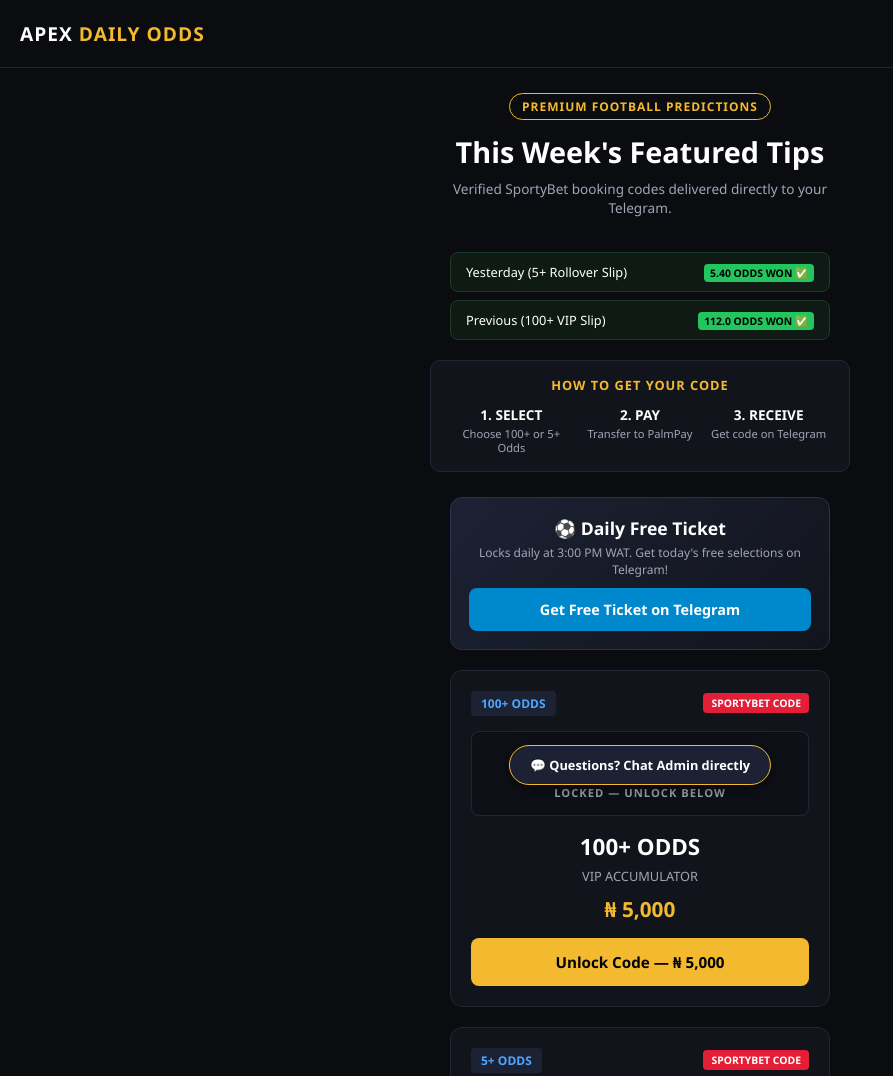
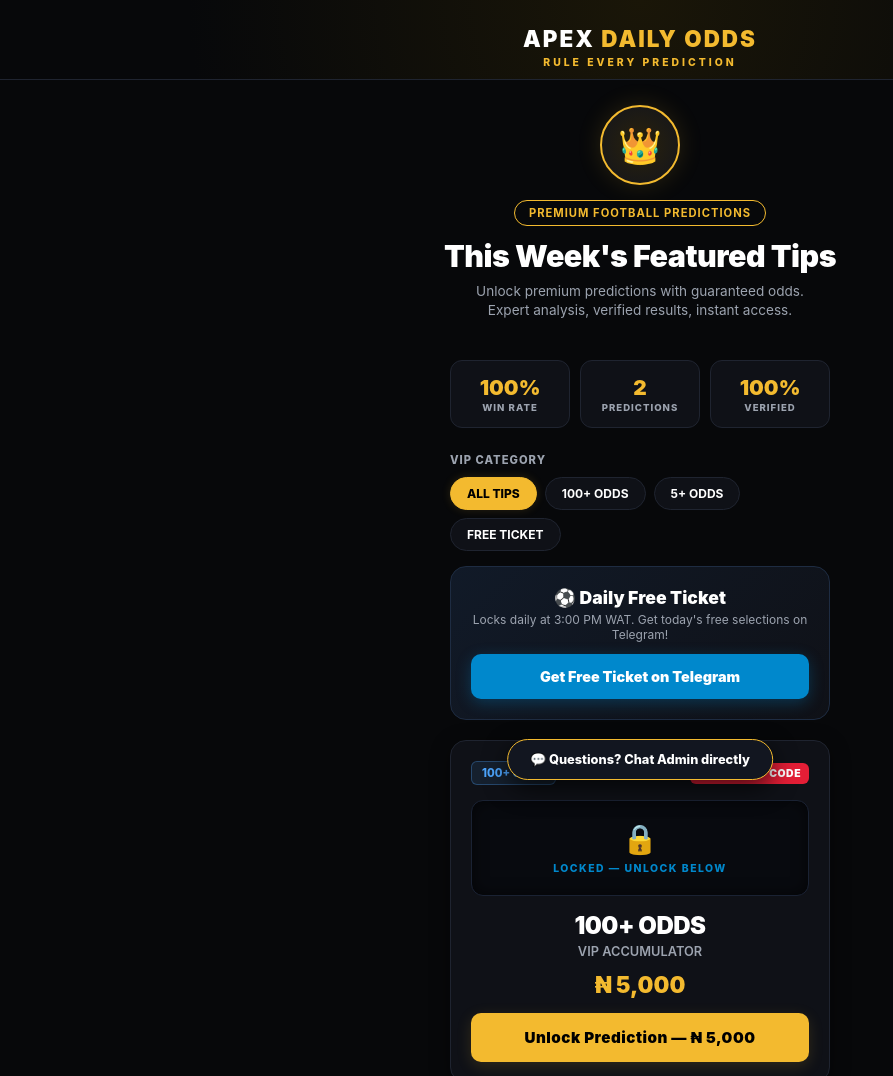
Before and after one commit to eehoida4-cell/apex-daily-odds-server, a website: page index.html in a window 1280 px wide. Shown: the top 1076 px of the page, without its empty margins (0-893 px from the left). Drawn offline with Linux system fonts and the light colour scheme.

Commit message:
Update index.html

```diff
--- a/index.html
+++ b/index.html
@@ -3,154 +3,209 @@
 <head>
   <meta charset="UTF-8">
   <meta name="viewport" content="width=device-width, initial-scale=1.0">
-  <title>Apex Daily Odds — Premium Football Predictions</title>
+  <title>Apex Daily Odds — Rule Every Prediction</title>
   <style>
     :root {
-      --bg-color: #0b0c10;
-      --card-bg: #12141c;
+      --bg-dark: #07080a;
+      --card-bg: #0f1117;
       --accent-gold: #f3ba2f;
+      --gold-glow: rgba(243, 186, 47, 0.15);
       --text-main: #ffffff;
-      --text-sub: #a0a5b5;
-      --border-color: #222634;
+      --text-sub: #9ca3af;
+      --border-color: #1f2430;
       --sporty-red: #e41e36;
+      --lock-blue: #0088cc;
     }
 
-    * { box-sizing: border-box; margin: 0; padding: 0; font-family: 'Segoe UI', Tahoma, Geneva, Verdana, sans-serif; }
-    body { background-color: var(--bg-color); color: var(--text-main); padding-bottom: 80px; }
+    * { box-sizing: border-box; margin: 0; padding: 0; font-family: -apple-system, BlinkMacSystemFont, "Segoe UI", Roboto, Helvetica, Arial, sans-serif; }
+    body { background-color: var(--bg-dark); color: var(--text-main); padding-bottom: 90px; -webkit-font-smoothing: antialiased; }
 
-    /* Header */
-    header { display: flex; justify-content: space-between; align-items: center; padding: 20px; border-bottom: 1px solid var(--border-color); }
-    .logo { font-weight: 800; font-size: 1.2rem; color: var(--text-main); letter-spacing: 1px; }
+    /* Header & Branding */
+    header { text-align: center; padding: 25px 20px 10px 20px; border-bottom: 1px solid var(--border-color); background: radial-gradient(circle at top, #1a1608 0%, var(--bg-dark) 70%); }
+    .logo { font-size: 1.4rem; font-weight: 900; letter-spacing: 2px; color: #fff; text-transform: uppercase; }
     .logo span { color: var(--accent-gold); }
+    .motto { font-size: 0.65rem; color: var(--accent-gold); letter-spacing: 3px; font-weight: 800; text-transform: uppercase; margin-top: 4px; }
+
+    /* Central Crest Emblem */
+    .crest-container { text-align: center; margin: 25px 0 15px 0; }
+    .crest-icon { width: 80px; height: 80px; background: radial-gradient(circle, #2a220c 0%, #12141c 100%); border: 2px solid var(--accent-gold); border-radius: 50%; display: inline-flex; align-items: center; justify-content: center; font-size: 2.2rem; box-shadow: 0 0 25px var(--gold-glow); }
 
     /* Hero Section */
-    .hero { text-align: center; padding: 25px 20px 15px 20px; }
-    .badge { display: inline-block; border: 1px solid var(--accent-gold); color: var(--accent-gold); font-size: 0.75rem; padding: 4px 12px; border-radius: 20px; margin-bottom: 12px; letter-spacing: 1px; font-weight: 600; }
-    .hero h1 { font-size: 1.8rem; margin-bottom: 8px; }
-    .hero p { color: var(--text-sub); font-size: 0.85rem; max-width: 400px; margin: 0 auto 20px auto; line-height: 1.4; }
+    .hero { text-align: center; padding: 0 20px 20px 20px; }
+    .badge-pill { display: inline-block; border: 1px solid var(--accent-gold); color: var(--accent-gold); font-size: 0.7rem; padding: 5px 14px; border-radius: 20px; margin-bottom: 12px; font-weight: 700; letter-spacing: 1px; }
+    .hero h1 { font-size: 1.9rem; font-weight: 900; margin-bottom: 8px; letter-spacing: -0.5px; }
+    .hero p { color: var(--text-sub); font-size: 0.85rem; max-width: 360px; margin: 0 auto; line-height: 1.4; }
 
-    /* Proof / Recent Wins Strip */
-    .proof-strip { max-width: 420px; margin: 0 auto 20px auto; padding: 0 20px; }
-    .proof-card { background: #101a14; border: 1px solid #1e3a29; border-radius: 8px; padding: 10px 15px; display: flex; justify-content: space-between; align-items: center; margin-bottom: 8px; font-size: 0.8rem; }
-    .proof-tag { background: #22c55e; color: #000; font-weight: 800; font-size: 0.65rem; padding: 2px 6px; border-radius: 4px; }
+    /* Metrics Grid */
+    .metrics-grid { display: grid; grid-template-columns: repeat(3, 1fr); gap: 10px; max-width: 420px; margin: 20px auto; padding: 0 20px; }
+    .metric-card { background: var(--card-bg); border: 1px solid var(--border-color); border-radius: 12px; padding: 14px 5px; text-align: center; }
+    .metric-card h3 { color: var(--accent-gold); font-size: 1.3rem; font-weight: 900; margin-bottom: 2px; }
+    .metric-card p { font-size: 0.6rem; color: var(--text-sub); font-weight: 800; letter-spacing: 1px; }
 
-    /* How It Works Section */
-    .how-it-works { max-width: 420px; margin: 0 auto 25px auto; padding: 15px 20px; background: var(--card-bg); border-radius: 10px; border: 1px solid var(--border-color); text-align: center; }
-    .how-title { font-size: 0.8rem; color: var(--accent-gold); font-weight: 800; letter-spacing: 1px; margin-bottom: 12px; }
-    .steps-grid { display: grid; grid-template-columns: repeat(3, 1fr); gap: 8px; }
-    .step-item { font-size: 0.7rem; color: var(--text-sub); line-height: 1.3; }
-    .step-num { color: var(--text-main); font-weight: 800; display: block; margin-bottom: 3px; font-size: 0.85rem; }
+    /* Filter Pills */
+    .filters-section { max-width: 420px; margin: 25px auto 15px auto; padding: 0 20px; }
+    .filter-label { font-size: 0.7rem; color: var(--text-sub); font-weight: 800; letter-spacing: 1px; margin-bottom: 10px; }
+    .pills-group { display: flex; flex-wrap: wrap; gap: 8px; margin-bottom: 15px; }
+    .pill-btn { background: var(--card-bg); border: 1px solid var(--border-color); color: var(--text-main); padding: 8px 16px; border-radius: 20px; font-size: 0.75rem; font-weight: 700; cursor: pointer; transition: all 0.2s; }
+    .pill-btn.active { background: var(--accent-gold); color: #000; border-color: var(--accent-gold); font-weight: 800; box-shadow: 0 0 10px var(--gold-glow); }
 
-    /* Ticket Cards */
+    /* Ticket Container & Cards */
     .tickets-container { max-width: 420px; margin: 0 auto; padding: 0 20px; }
-    .ticket-card { background: var(--card-bg); border: 1px solid var(--border-color); border-radius: 12px; padding: 20px; margin-bottom: 20px; text-align: center; position: relative; }
-    .card-top { display: flex; justify-content: space-between; align-items: center; margin-bottom: 15px; }
-    .odds-badge { background: #1c2234; color: #4da6ff; font-size: 0.75rem; padding: 4px 10px; border-radius: 4px; font-weight: 700; }
-    .bookie-badge { background: var(--sporty-red); color: #fff; font-size: 0.65rem; padding: 3px 8px; border-radius: 4px; font-weight: 800; }
 
-    .lock-box { background: #0e1017; border: 1px solid var(--border-color); border-radius: 8px; padding: 15px; margin-bottom: 15px; }
-    .lock-icon { font-size: 1.5rem; margin-bottom: 5px; }
-    .lock-text { font-size: 0.7rem; color: var(--text-sub); letter-spacing: 1px; font-weight: 700; }
-    .ticket-title { font-size: 1.4rem; font-weight: 800; margin-bottom: 5px; }
-    .ticket-date { color: var(--text-sub); font-size: 0.8rem; margin-bottom: 10px; }
-    .ticket-price { font-size: 1.3rem; font-weight: 800; color: var(--accent-gold); margin-bottom: 15px; }
-    .btn-unlock { width: 100%; background: var(--accent-gold); color: #000; font-weight: 800; border: none; padding: 14px; border-radius: 8px; font-size: 0.95rem; cursor: pointer; }
+    .ticket-card { background: var(--card-bg); border: 1px solid var(--border-color); border-radius: 16px; padding: 20px; margin-bottom: 20px; text-align: center; position: relative; box-shadow: 0 4px 20px rgba(0,0,0,0.4); }
+    .card-badge-row { display: flex; justify-content: space-between; align-items: center; margin-bottom: 15px; }
+    .odds-tag { background: rgba(77, 166, 255, 0.1); color: #4da6ff; border: 1px solid rgba(77, 166, 255, 0.3); font-size: 0.7rem; padding: 4px 10px; border-radius: 6px; font-weight: 800; }
+    .bookie-tag { background: var(--sporty-red); color: #fff; font-size: 0.65rem; padding: 4px 8px; border-radius: 6px; font-weight: 900; letter-spacing: 0.5px; }
 
-    /* Free Tips CTA */
-    .free-tips-card { background: linear-gradient(135deg, #1c2234, #12141c); border: 1px solid #2a334d; border-radius: 12px; padding: 18px; text-align: center; margin-bottom: 20px; }
-    .btn-free { width: 100%; background: #0088cc; color: #fff; font-weight: 800; border: none; padding: 12px; border-radius: 8px; font-size: 0.9rem; cursor: pointer; text-decoration: none; display: inline-block; margin-top: 10px; }
+    .lock-box { background: #080a0f; border: 1px solid #1a2233; border-radius: 12px; padding: 20px; margin-bottom: 15px; box-shadow: inset 0 0 15px rgba(0,0,0,0.6); }
+    .lock-icon { font-size: 1.8rem; margin-bottom: 6px; }
+    .lock-text { font-size: 0.65rem; color: var(--lock-blue); letter-spacing: 1.5px; font-weight: 800; text-transform: uppercase; }
+
+    .ticket-title { font-size: 1.5rem; font-weight: 900; margin-bottom: 4px; letter-spacing: -0.5px; }
+    .ticket-sub { color: var(--text-sub); font-size: 0.8rem; margin-bottom: 12px; font-weight: 600; }
+    .ticket-price { font-size: 1.4rem; font-weight: 900; color: var(--accent-gold); margin-bottom: 15px; }
+
+    .btn-unlock { width: 100%; background: var(--accent-gold); color: #000; font-weight: 900; border: none; padding: 15px; border-radius: 10px; font-size: 0.95rem; cursor: pointer; letter-spacing: 0.5px; box-shadow: 0 4px 15px var(--gold-glow); }
+    .btn-unlock:active { transform: scale(0.98); }
+
+    /* Free Ticket Card */
+    .free-card { background: linear-gradient(135deg, #111a28, #0f1117); border: 1px solid #1e2c42; border-radius: 16px; padding: 20px; text-align: center; margin-bottom: 20px; }
+    .btn-free { width: 100%; background: #0088cc; color: #fff; font-weight: 900; border: none; padding: 14px; border-radius: 10px; font-size: 0.9rem; cursor: pointer; text-decoration: none; display: inline-block; margin-top: 12px; box-shadow: 0 4px 15px rgba(0, 136, 204, 0.3); }
+
+    /* Why Trust Us Section */
+    .trust-section { max-width: 420px; margin: 35px auto 20px auto; padding: 0 20px; }
+    .trust-title { text-align: center; font-size: 1.2rem; font-weight: 900; margin-bottom: 15px; }
+    .trust-card { background: var(--card-bg); border: 1px solid var(--border-color); border-radius: 12px; padding: 15px; margin-bottom: 10px; display: flex; align-items: center; gap: 12px; }
+    .trust-icon { font-size: 1.4rem; color: var(--accent-gold); }
+    .trust-text h4 { font-size: 0.85rem; font-weight: 800; margin-bottom: 2px; }
+    .trust-text p { font-size: 0.75rem; color: var(--text-sub); line-height: 1.3; }
 
     /* Floating Support Button */
-    .float-support { position: fixed; bottom: 15px; left: 50%; transform: translateX(-50%); background: #1c2234; border: 1px solid var(--accent-gold); color: #fff; padding: 10px 20px; border-radius: 25px; font-size: 0.8rem; font-weight: 700; text-decoration: none; box-shadow: 0 4px 15px rgba(0,0,0,0.5); z-index: 99; display: flex; align-items: center; gap: 8px; }
+    .float-support { position: fixed; bottom: 20px; left: 50%; transform: translateX(-50%); background: #121620; border: 1px solid var(--accent-gold); color: #fff; padding: 12px 22px; border-radius: 30px; font-size: 0.8rem; font-weight: 800; text-decoration: none; box-shadow: 0 8px 25px rgba(0,0,0,0.7); z-index: 99; display: flex; align-items: center; gap: 8px; }
 
-    /* Modal Styling */
-    .modal { display: none; position: fixed; top: 0; left: 0; width: 100%; height: 100%; background: rgba(0,0,0,0.85); z-index: 1000; justify-content: center; align-items: center; padding: 20px; }
-    .modal-content { background: var(--card-bg); border: 1px solid var(--accent-gold); border-radius: 12px; width: 100%; max-width: 400px; padding: 25px; }
-    .modal h2 { color: var(--accent-gold); font-size: 1.2rem; margin-bottom: 15px; text-align: center; }
-    .bank-box { background: #0a0b0e; border: 1px solid var(--border-color); padding: 12px; border-radius: 8px; margin-bottom: 15px; font-size: 0.85rem; line-height: 1.6; }
-    .bank-box strong { color: var(--accent-gold); }
+    /* Payment Modal */
+    .modal-overlay { display: none; position: fixed; top: 0; left: 0; width: 100%; height: 100%; background: rgba(0,0,0,0.9); z-index: 1000; justify-content: center; align-items: center; padding: 20px; backdrop-filter: blur(5px); }
+    .modal-content { background: var(--card-bg); border: 1px solid var(--accent-gold); border-radius: 16px; width: 100%; max-width: 380px; padding: 25px; box-shadow: 0 0 30px var(--gold-glow); }
+    .modal-title { color: var(--accent-gold); font-size: 1.3rem; font-weight: 900; text-align: center; margin-bottom: 15px; }
+
+    .bank-card { background: #080a0f; border: 1px solid var(--border-color); padding: 14px; border-radius: 10px; margin-bottom: 15px; font-size: 0.85rem; line-height: 1.6; }
+    .bank-card strong { color: var(--accent-gold); }
+
     .form-group { margin-bottom: 12px; text-align: left; }
-    .form-group label { display: block; font-size: 0.75rem; color: var(--text-sub); margin-bottom: 5px; }
-    .form-group input { width: 100%; background: #0a0b0e; border: 1px solid var(--border-color); color: #fff; padding: 10px; border-radius: 6px; font-size: 0.85rem; }
-    .btn-submit { width: 100%; background: var(--accent-gold); color: #000; font-weight: 800; border: none; padding: 12px; border-radius: 6px; cursor: pointer; margin-top: 10px; }
-    .btn-close { width: 100%; background: transparent; color: var(--text-sub); border: none; padding: 8px; font-size: 0.8rem; cursor: pointer; margin-top: 5px; }
+    .form-group label { display: block; font-size: 0.7rem; color: var(--text-sub); font-weight: 700; margin-bottom: 5px; text-transform: uppercase; }
+    .form-group input { width: 100%; background: #080a0f; border: 1px solid var(--border-color); color: #fff; padding: 12px; border-radius: 8px; font-size: 0.85rem; outline: none; }
+    .form-group input:focus { border-color: var(--accent-gold); }
+
+    .btn-submit { width: 100%; background: var(--accent-gold); color: #000; font-weight: 900; border: none; padding: 14px; border-radius: 8px; font-size: 0.9rem; cursor: pointer; margin-top: 10px; }
+    .btn-cancel { width: 100%; background: transparent; color: var(--text-sub); border: none; padding: 10px; font-size: 0.8rem; cursor: pointer; margin-top: 5px; font-weight: 700; }
   </style>
 </head>
 <body>
 
+  <!-- Header -->
   <header>
     <div class="logo">APEX <span>DAILY ODDS</span></div>
+    <div class="motto">RULE EVERY PREDICTION</div>
   </header>
 
+  <!-- Crest Emblem -->
+  <div class="crest-container">
+    <div class="crest-icon">👑</div>
+  </div>
+
+  <!-- Hero Section -->
   <section class="hero">
-    <div class="badge">PREMIUM FOOTBALL PREDICTIONS</div>
+    <div class="badge-pill">PREMIUM FOOTBALL PREDICTIONS</div>
     <h1>This Week's Featured Tips</h1>
-    <p>Verified SportyBet booking codes delivered directly to your Telegram.</p>
+    <p>Unlock premium predictions with guaranteed odds. Expert analysis, verified results, instant access.</p>
   </section>
 
-  <!-- Recent Wins Proof Strip -->
-  <div class="proof-strip">
-    <div class="proof-card">
-      <span>Yesterday (5+ Rollover Slip)</span>
-      <div><span class="proof-tag">5.40 ODDS WON ✅</span></div>
-    </div>
-    <div class="proof-card">
-      <span>Previous (100+ VIP Slip)</span>
-      <div><span class="proof-tag">112.0 ODDS WON ✅</span></div>
+  <!-- Metrics Grid -->
+  <div class="metrics-grid">
+    <div class="metric-card"><h3>100%</h3><p>WIN RATE</p></div>
+    <div class="metric-card"><h3>2</h3><p>PREDICTIONS</p></div>
+    <div class="metric-card"><h3>100%</h3><p>VERIFIED</p></div>
+  </div>
+
+  <!-- Filter Pills -->
+  <div class="filters-section">
+    <div class="filter-label">VIP CATEGORY</div>
+    <div class="pills-group">
+      <button class="pill-btn active">ALL TIPS</button>
+      <button class="pill-btn">100+ ODDS</button>
+      <button class="pill-btn">5+ ODDS</button>
+      <button class="pill-btn">FREE TICKET</button>
     </div>
   </div>
 
-  <!-- How It Works -->
-  <div class="how-it-works">
-    <div class="how-title">HOW TO GET YOUR CODE</div>
-    <div class="steps-grid">
-      <div class="step-item"><span class="step-num">1. SELECT</span>Choose 100+ or 5+ Odds</div>
-      <div class="step-item"><span class="step-num">2. PAY</span>Transfer to PalmPay</div>
-      <div class="step-item"><span class="step-num">3. RECEIVE</span>Get code on Telegram</div>
-    </div>
-  </div>
-
+  <!-- Tickets Container -->
   <div class="tickets-container">
 
-    <!-- Free Ticket Card (Bot Redirect) -->
-    <div class="free-tips-card">
-      <h3 style="margin-bottom: 4px; font-size: 1.1rem;">⚽ Daily Free Ticket</h3>
+    <!-- Free Ticket Card -->
+    <div class="free-card">
+      <h3 style="margin-bottom: 4px; font-size: 1.1rem; font-weight: 900;">⚽ Daily Free Ticket</h3>
       <p style="font-size: 0.75rem; color: var(--text-sub);">Locks daily at 3:00 PM WAT. Get today's free selections on Telegram!</p>
       <a href="https://t.me/ApexTicketMaster_bot?start=get_free_ticket" target="_blank" class="btn-free">Get Free Ticket on Telegram</a>
     </div>
 
     <!-- 100+ Odds (VIP Slip) -->
     <div class="ticket-card">
-      <div class="card-top">
-        <span class="odds-badge">100+ ODDS</span>
-        <span class="bookie-badge">SPORTYBET CODE</span>
+      <div class="card-badge-row">
+        <span class="odds-tag">100+ ODDS</span>
+        <span class="bookie-tag">SPORTYBET CODE</span>
       </div>
       <div class="lock-box">
         <div class="lock-icon">🔒</div>
         <div class="lock-text">LOCKED — UNLOCK BELOW</div>
       </div>
       <div class="ticket-title">100+ ODDS</div>
-      <div class="ticket-date">VIP ACCUMULATOR</div>
+      <div class="ticket-sub">VIP ACCUMULATOR</div>
       <div class="ticket-price">₦ 5,000</div>
-      <button class="btn-unlock" onclick="openModal('100+ ODDS (VIP Slip)', '5000')">Unlock Code — ₦ 5,000</button>
+      <button type="button" class="btn-unlock" onclick="openCheckout('100+ ODDS (VIP Slip)', '5000')">Unlock Prediction — ₦ 5,000</button>
     </div>
 
     <!-- 5+ Odds (Rollover) -->
     <div class="ticket-card">
-      <div class="card-top">
-        <span class="odds-badge">5+ ODDS</span>
-        <span class="bookie-badge">SPORTYBET CODE</span>
+      <div class="card-badge-row">
+        <span class="odds-tag">5+ ODDS</span>
+        <span class="bookie-tag">SPORTYBET CODE</span>
       </div>
       <div class="lock-box">
         <div class="lock-icon">🔒</div>
         <div class="lock-text">LOCKED — UNLOCK BELOW</div>
       </div>
       <div class="ticket-title">5+ ODDS</div>
-      <div class="ticket-date">ROLLOVER TICKET</div>
+      <div class="ticket-sub">ROLLOVER TICKET</div>
       <div class="ticket-price">₦ 3,000</div>
-      <button class="btn-unlock" onclick="openModal('5+ ODDS (Rollover)', '3000')">Unlock Code — ₦ 3,000</button>
+      <button type="button" class="btn-unlock" onclick="openCheckout('5+ ODDS (Rollover)', '3000')">Unlock Prediction — ₦ 3,000</button>
     </div>
 
+  </div>
+
+  <!-- Why Trust Us Section -->
+  <div class="trust-section">
+    <div class="trust-title">Why Trust APEX DAILY ODDS?</div>
+    <div class="trust-card">
+      <div class="trust-icon">📊</div>
+      <div class="trust-text">
+        <h4>Expert Analysis</h4>
+        <p>Statistic-driven predictions backed by deep match research and form data.</p>
+      </div>
+    </div>
+    <div class="trust-card">
+      <div class="trust-icon">✅</div>
+      <div class="trust-text">
+        <h4>Verified Tickets</h4>
+        <p>Every paid tip comes with the staked ticket and direct booking code.</p>
+      </div>
+    </div>
+    <div class="trust-card">
+      <div class="trust-icon">⚡</div>
+      <div class="trust-text">
+        <h4>Instant Delivery</h4>
+        <p>Unlock your prediction immediately via Telegram after payment verification.</p>
+      </div>
+    </div>
   </div>
 
   <!-- Floating Direct Admin Button -->
@@ -158,12 +213,12 @@
     💬 Questions? Chat Admin directly
   </a>
 
-  <!-- Checkout Modal -->
-  <div class="modal" id="checkoutModal">
+  <!-- Payment Modal -->
+  <div class="modal-overlay" id="checkoutModal">
     <div class="modal-content">
-      <h2>Complete Payment</h2>
+      <div class="modal-title">Complete Payment</div>
 
-      <div class="bank-box">
+      <div class="bank-card">
         <strong>Bank Name:</strong> PalmPay<br>
         <strong>Account No:</strong> 9066989021<br>
         <strong>Account Name:</strong> Blessings Eboh
@@ -184,24 +239,24 @@
         </div>
 
         <div class="form-group">
-          <label>Payment Reference / Transaction ID</label>
+          <label>Payment Reference / Session ID</label>
           <input type="text" id="userRef" placeholder="Paste transfer reference here" required>
         </div>
 
         <button type="submit" class="btn-submit">Submit Claim to Admin</button>
-        <button type="button" class="btn-close" onclick="closeModal()">Cancel</button>
+        <button type="button" class="btn-cancel" onclick="closeCheckout()">Cancel</button>
       </form>
     </div>
   </div>
 
   <script>
-    function openModal(plan, price) {
+    function openCheckout(plan, price) {
       document.getElementById('selectedPlan').value = plan;
       document.getElementById('selectedAmount').value = price;
       document.getElementById('checkoutModal').style.display = 'flex';
     }
 
-    function closeModal() {
+    function closeCheckout() {
       document.getElementById('checkoutModal').style.display = 'none';
     }
 
@@ -230,7 +285,7 @@
 
         if (data.success) {
           alert('Claim submitted successfully! Check your Telegram shortly for your code.');
-          closeModal();
+          closeCheckout();
           document.getElementById('paymentForm').reset();
         } else {
           alert('Failed to submit claim. Please try again.');
```
